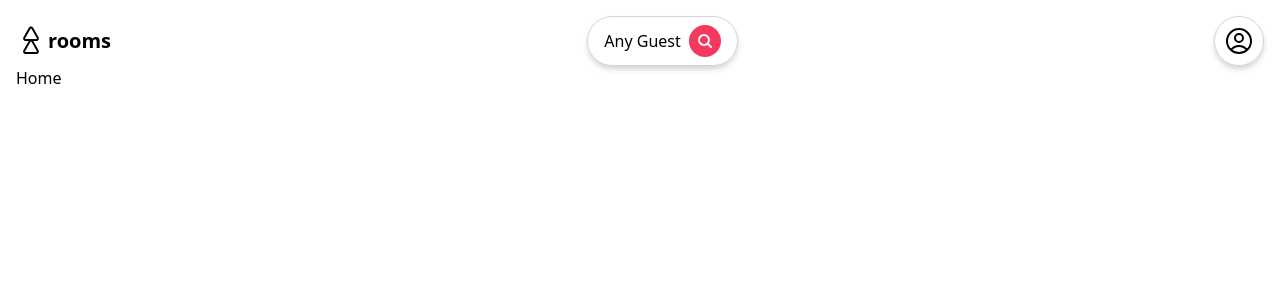
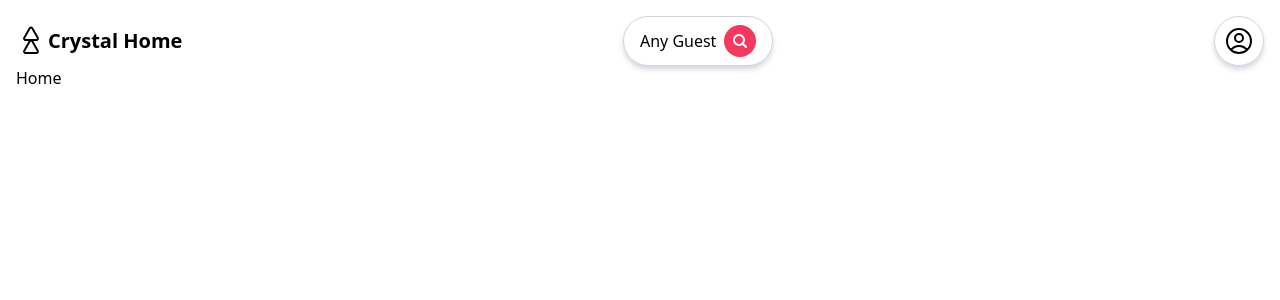
Before and after one commit to Ashish-Bind/Accomodation-Rental, a React (Vite) app in the folder client/: page / in a window 1280 px wide. Shown: the top 300 px of the page. Built offline with nearby package versions, Linux system fonts and the light colour scheme.

Commit message:
Minor Changes for PPT1

```diff
--- a/client/src/components/Header.jsx
+++ b/client/src/components/Header.jsx
@@ -20,7 +20,7 @@ function Header() {
               d="M21 16.811c0 .864-.933 1.405-1.683.977l-7.108-4.062a1.125 1.125 0 010-1.953l7.108-4.062A1.125 1.125 0 0121 8.688v8.123zM11.25 16.811c0 .864-.933 1.405-1.683.977l-7.108-4.062a1.125 1.125 0 010-1.953L9.567 7.71a1.125 1.125 0 011.683.977v8.123z"
             />
           </svg>
-          <span className="font-bold text-xl">rooms</span>
+          <span className="font-bold text-xl">Crystal Home</span>
         </a>
 
         <div className="flex gap-2 border items-center border-gray-300 rounded-full py-2 px-4 shadow-md shadow-gray-300">
@@ -44,7 +44,7 @@ function Header() {
         </div>
 
         <div className="flex gap-2 border items-center border-gray-300 rounded-full shadow-md shadow-gray-300 p-2">
-          {user && <div>user.name</div>}
+          {user && <div>{user.name}</div>}
 
           <div>
             <svg
--- a/client/src/pages/HomePage.jsx
+++ b/client/src/pages/HomePage.jsx
@@ -1,5 +1,6 @@
 function HomePage() {
-  return <div>Home</div>
+  return<div>Home</div>
+
 }
 
 export default HomePage
```
